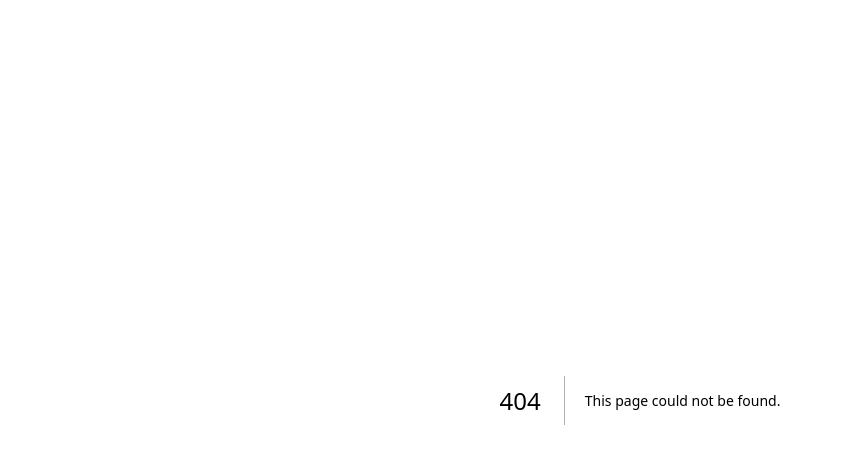
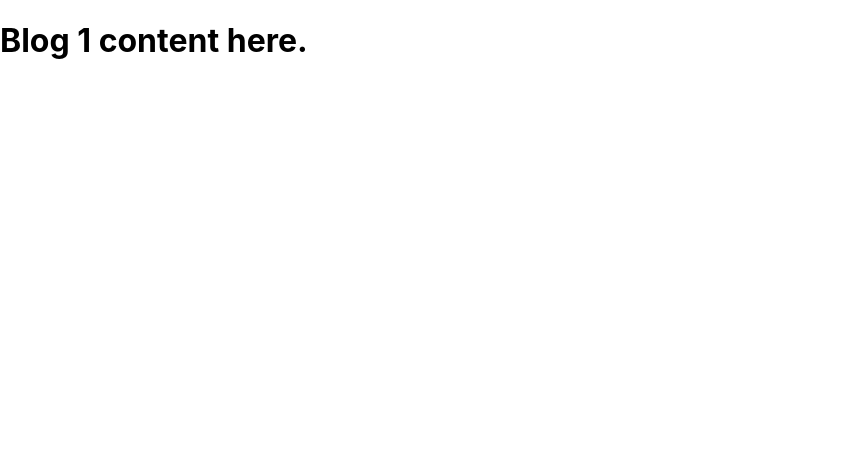
Before and after one commit to Aditi-Datta/hello-with-nextjs, a Next.js app: page /blog/1 in a window 1280 px wide. Before the commit this address had no page. Shown: the top 464 px of the page, without its empty margins (0-841 px from the left). Built offline with nearby package versions, Linux system fonts and the light colour scheme.

Commit message:
dynamic routing added

```diff
--- /dev/null
+++ b/pages/blog/[pageno].js
@@ -0,0 +1,13 @@
+import { useRouter } from "next/router"
+
+function pageno() {
+    const router = useRouter();
+    const pageNumber = router.query.pageno;
+    return (
+        <>
+        <h1>Blog {pageNumber} content here.</h1>
+        </>
+    )
+}
+
+export default pageno
```
